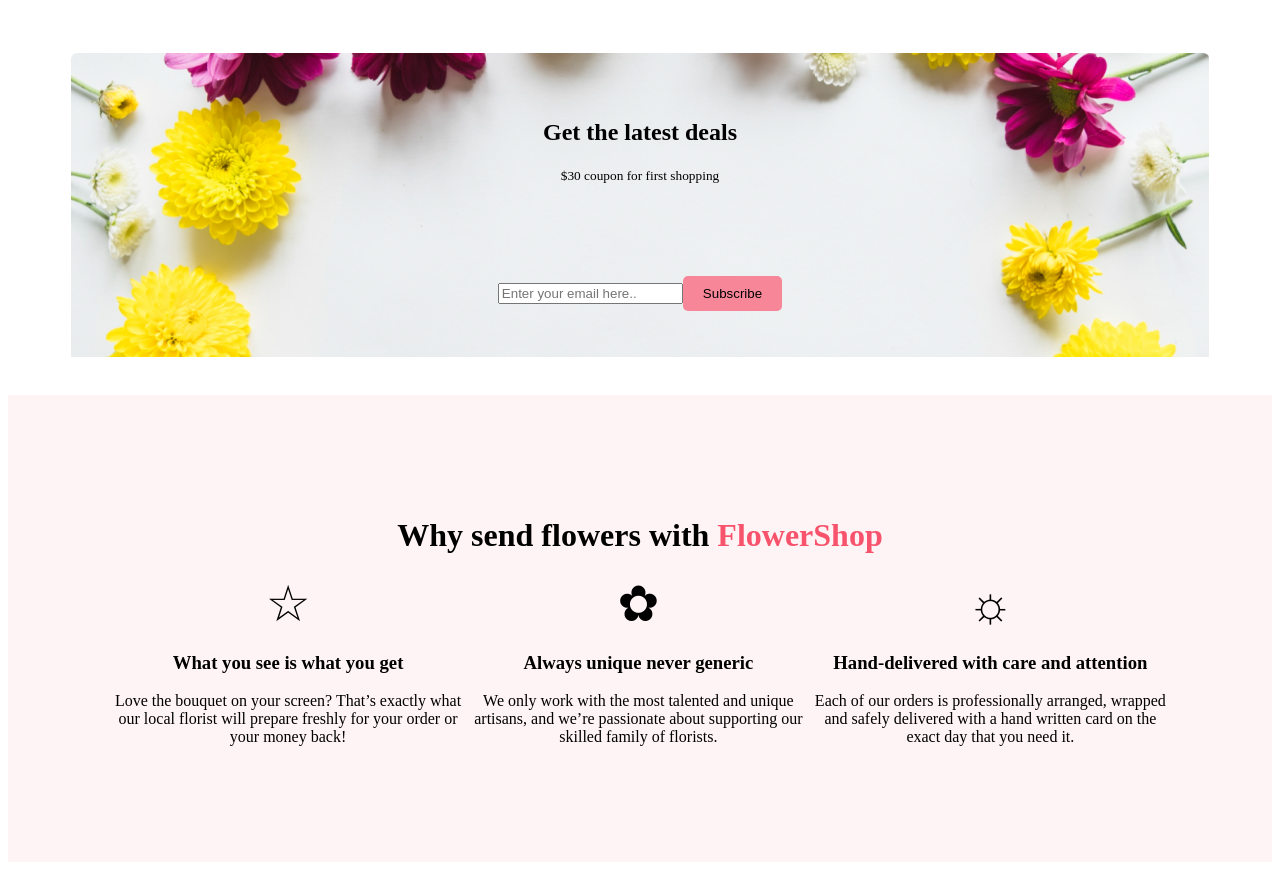
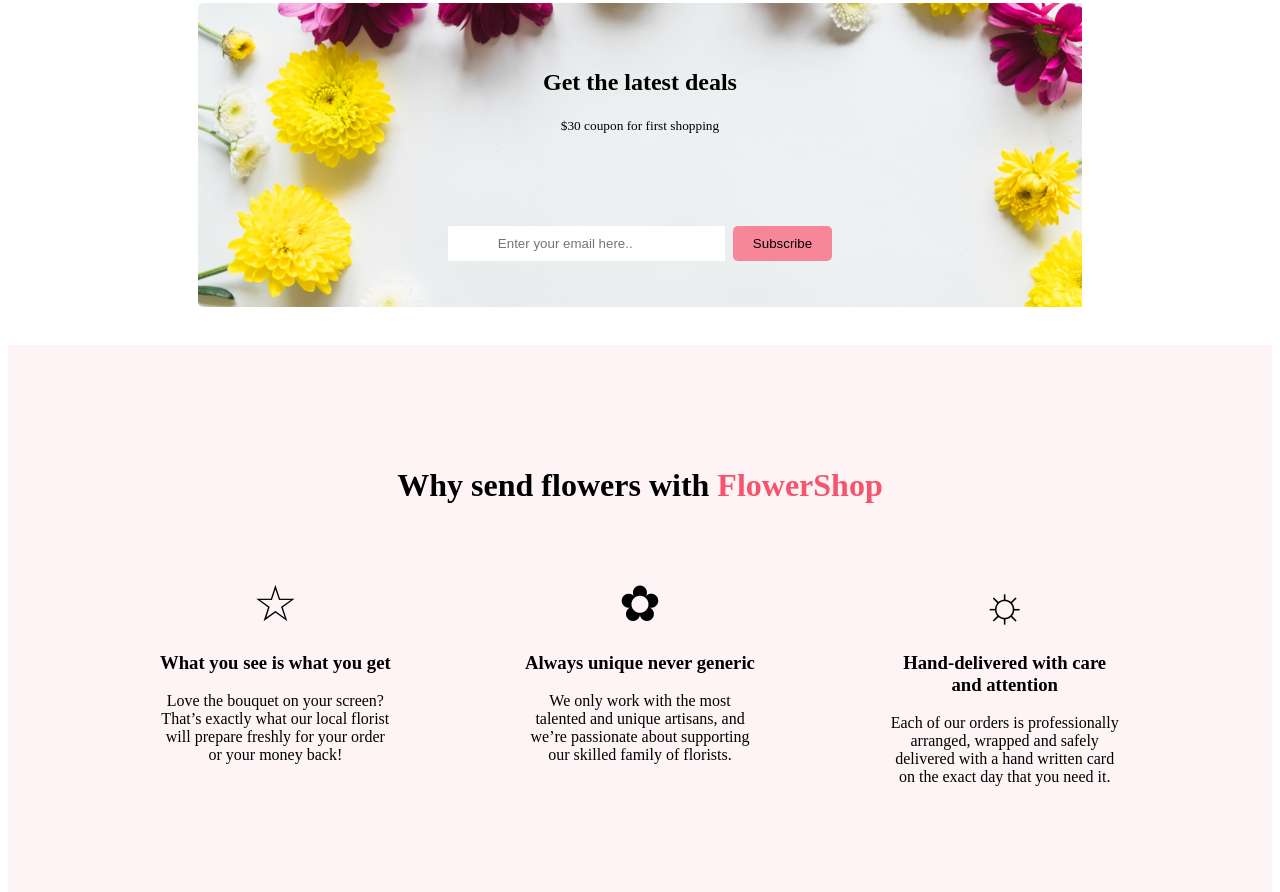
Before and after one commit to neelimapriya/flower-shop, a plain HTML site: page index.html in a window 1280 px wide. Shown: the part 2588-3480 px from the top of the page. Drawn offline with Linux system fonts and the light colour scheme.

Commit message:
final commit

```diff
--- a/index.html
+++ b/index.html
@@ -32,7 +32,7 @@
             <div class="product-title">
                 <h3 class="logo"> FLOWER SHOP &hearts;</h3>
                 <h3>Our Featured Flowers</h3>
-                <p class="product-des">See our online bouquets and products to choose your flowers for every occasion</p>
+                <p>See our online bouquets and products to choose your flowers for every occasion</p>
 
             </div>
             <div class="product-imgs">
@@ -102,8 +102,8 @@
                     <small>$30 coupon for first shopping</small>
 
                 </div>
-                <div>
-                    <label for="email"><input id="email" type="text" placeholder="Enter your email here.."></label><button class="button">Subscribe</button>
+                <div class="label-info">
+                    <label for="email"><input class="input-info" id="email" type="text" placeholder="Enter your email here.."></label><button class="button">Subscribe</button>
                 </div>
             </div>
         </div>
@@ -118,13 +118,13 @@
                     <p>Love the bouquet on your screen? That’s exactly what our local florist will prepare freshly for your order or your money back!</p>
 
                 </div>
-                <div>
+                <div class="new-sec-des">
                     <span  style="font-size: 50px;"> &#10047; </span>
                     <h3> Always unique never generic </h3>
                     <p>We only work with the most talented and unique artisans, and we’re passionate about supporting our skilled family of florists.</p>
 
                 </div>
-                <div>
+                <div class="new-sec-des">
                     <span style="font-size: 50px;"> &#9788;</span>
                     <h3>Hand-delivered with care and attention </h3>
                     <p>Each of our orders is professionally arranged, wrapped and safely delivered with a hand written card on the exact day that you need it.</p>
--- a/style.css
+++ b/style.css
@@ -5,7 +5,7 @@
     background-color:rgb(254, 236, 238) ;
 
     background-size: cover;
-    /* background-position: center; */
+
 
 }
 .logo{
@@ -25,18 +25,17 @@
 .product {
     align-items: center;
     justify-content: center;
-    /* flex-direction: row; */
+
 }
 .product-title{
-    /* align-items: center; */
+
     text-align: center;
     margin-bottom: 100px;
 
 
 }
-.product-des{
-    /* width: 50%; */
-}
+
+
 
 
 
@@ -110,7 +109,7 @@
     align-items: center;
     justify-content: center;
     text-align: center;
-    margin-bottom: 50px;
+
 }
 .insta-img{
     display: flex;
@@ -125,11 +124,12 @@
     display: grid;
     place-items: center;
 
+
 }
 .sub-bg {
     background-image: url("./Flower Asset/bg-img2.png");
     background-size: cover;
-    width: 90%;
+    width: 70%;
     height: 80%;
     display: grid;
     place-items: center;
@@ -137,6 +137,18 @@
 .sub-txt {
     text-align: center;
     color:black;
+}
+.label-info{
+    display: flex;
+    gap:8px;
+
+    justify-content: center;
+    align-items: center;
+
+}
+.input-info{
+    padding: 10px 50px;
+    border:0;
 }
 .new-section{
     background-color: rgb(255, 244, 245);
@@ -149,14 +161,19 @@
 
 .new-sec-info{
     display: flex;
+    gap: 30px;
+
 
 }
 .new-sec-des{
-    width: 80%;
+    width: 70%;
+    padding: 50px;
+
+
 }
 .footer-section{
     background-color: black;
-    margin: 100px 0 0 0;
+    margin: 50px 0 0 0;
     padding: 100px 300px;
     text-align: center;
 
```
